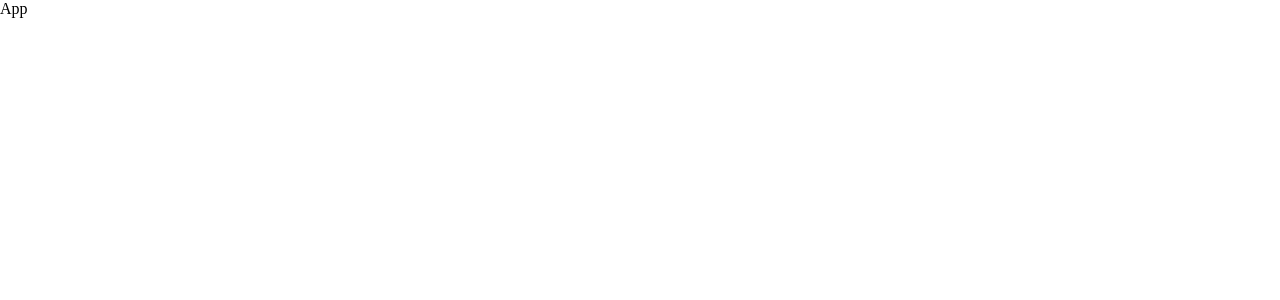
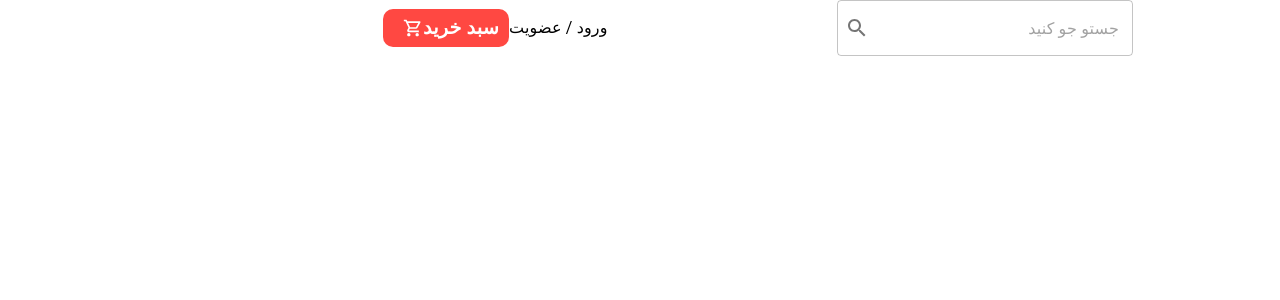
Before and after one commit to SINAZZzz/artin-shop, a React (Vite) app: page / in a window 1280 px wide. Shown: the top 300 px of the page. Built offline with nearby package versions, Linux system fonts and the light colour scheme.

Commit message:
feat : add mui icon , add head , add margin body

```diff
--- a/index.html
+++ b/index.html
@@ -1,5 +1,5 @@
 <!doctype html>
-<html lang="en">
+<html lang="en" dir="rtl">
   <head>
     <meta charset="UTF-8" />
     <link rel="icon" type="image/svg+xml" href="/favicon.ico" />
--- a/package.json
+++ b/package.json
@@ -12,6 +12,7 @@
   "dependencies": {
     "@emotion/react": "^11.11.4",
     "@emotion/styled": "^11.11.5",
+    "@mui/icons-material": "^5.15.14",
     "@mui/material": "^5.15.14",
     "react": "^18.2.0",
     "react-dom": "^18.2.0"
--- a/src/App.tsx
+++ b/src/App.tsx
@@ -1,6 +1,45 @@
+import {IconButton, InputAdornment, TextField, Typography } from '@mui/material'
+import SearchIcon from '@mui/icons-material/Search';
+import Box from '@mui/material/Box'
+import ShoppingCartOutlinedIcon from '@mui/icons-material/ShoppingCartOutlined';
 
 export default function App() {
+  const handleSearch = (event: React.ChangeEvent<HTMLInputElement>) => {
+    const searchTerm = event.target.value;
+    // Perform search operation or pass the search term to the parent component
+    console.log('Searching for:', searchTerm);
+  };
   return (
-    <div>App</div>
+    <Box>
+        {/* Head */}
+        <Box display='flex' alignItems='center' justifyContent='space-between'>
+          {/* logo */}
+          <Typography fontSize='1.5rem' fontWeight='bold'> <Box component='span' color='#7854F7'> آرتین </Box>شاپ</Typography>
+          {/* search */}
+          <TextField
+            placeholder="جستو جو کنید"
+            variant="outlined"
+            dir="rtl"
+            onChange={handleSearch}
+            InputProps={{
+              endAdornment: (
+                <InputAdornment position="start">
+                  <IconButton>
+                    <SearchIcon />
+                  </IconButton>
+                </InputAdornment>
+              ),
+            }}
+          />
+          <Box display='flex' alignItems='center'>
+            {/* login */}
+            <Typography>ورود / عضویت</Typography>
+            {/* Cart */}
+            <Typography color='white' fontSize='1.2rem' width='fit-content' py='5px' px='10px' borderRadius='10px' bgcolor='#FF4842' fontWeight='bold' display='flex' alignItems='center'>
+              سبد خرید <ShoppingCartOutlinedIcon fontSize='small' style={{marginLeft:'10px'}} /></Typography>
+          </Box>
+
+        </Box>
+    </Box>
   )
 }
--- a/src/index.css
+++ b/src/index.css
@@ -3,3 +3,7 @@
   padding: 0;
   box-sizing: border-box;
 }
+
+body{
+  margin:0 6rem 0 6rem;
+}
```
Also changed, not shown: 1 other file (tests, documents, lock files or other folders).
